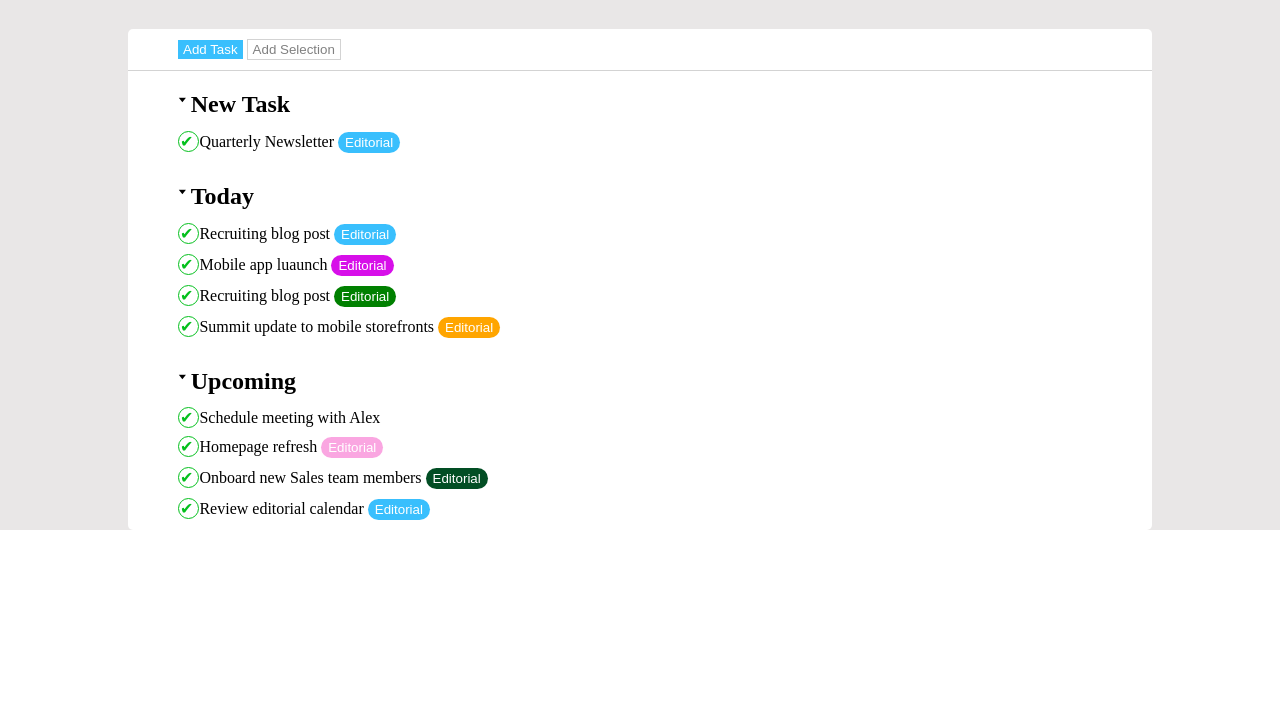
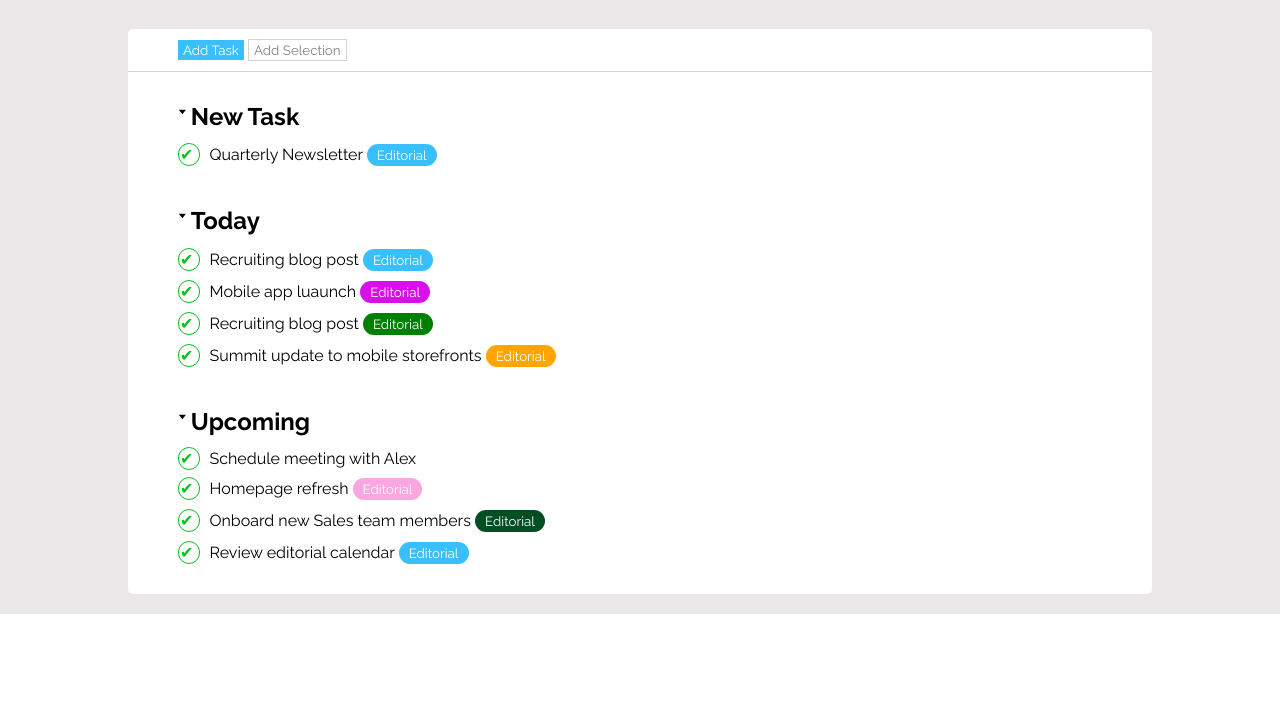
Before and after one commit to yanitejeda/html-css-toboolist, a plain HTML site: page index.html in a window 1280 px wide. Shown: the part 81-800 px from the top of the page. Drawn offline with Linux system fonts and the light colour scheme.

Commit message:
aggiunto font

```diff
--- a/css/style.css
+++ b/css/style.css
@@ -3,6 +3,7 @@
     box-sizing: border-box;
     margin: 0;
     padding: 0;
+    font-family: 'Raleway', sans-serif;
 }
 /** header **/
 header{
@@ -22,6 +23,7 @@ header{
 main{
     background-color: rgb(233, 231, 231);
     padding-top: 30px;
+    padding-bottom: 10px;
 
     /**height: 400px;**/
 }
@@ -37,11 +39,14 @@ main{
     border-bottom: 1px solid lightgrey;
     padding: 20px;
     padding: 10px 50px;
+    margin-bottom:30px;
 
 }
 
 .conteiner{
-    padding: 10px 50px
+    padding: 0px 50px;
+    margin-bottom: 10px;
+    padding-bottom: 30px;
 }
 
 
@@ -89,7 +94,7 @@ main{
     background-color: rgb(2, 78, 36);
 }
 .tittle-botton-base{
-    padding: 3px 7px;
+    padding: 3px 10px;
     color: white;
     border: none;
     border-radius: 20px;
@@ -104,6 +109,7 @@ main{
     border: 1px solid rgb(4, 192, 29);
     border-radius: 50px;
     color:rgb(4, 192, 29) ;
+    margin-right: 10px;
 
 
 }
--- a/index.html
+++ b/index.html
@@ -2,6 +2,9 @@
 <html lang="en">
     <head>
         <link rel="stylesheet" href="css/style.css">
+        <link rel="preconnect" href="https://fonts.googleapis.com">
+<link rel="preconnect" href="https://fonts.gstatic.com" crossorigin>
+<link href="https://fonts.googleapis.com/css2?family=Raleway:wght@400;700&display=swap" rel="stylesheet">
         <title>
             Toboolist
         </title>
```
